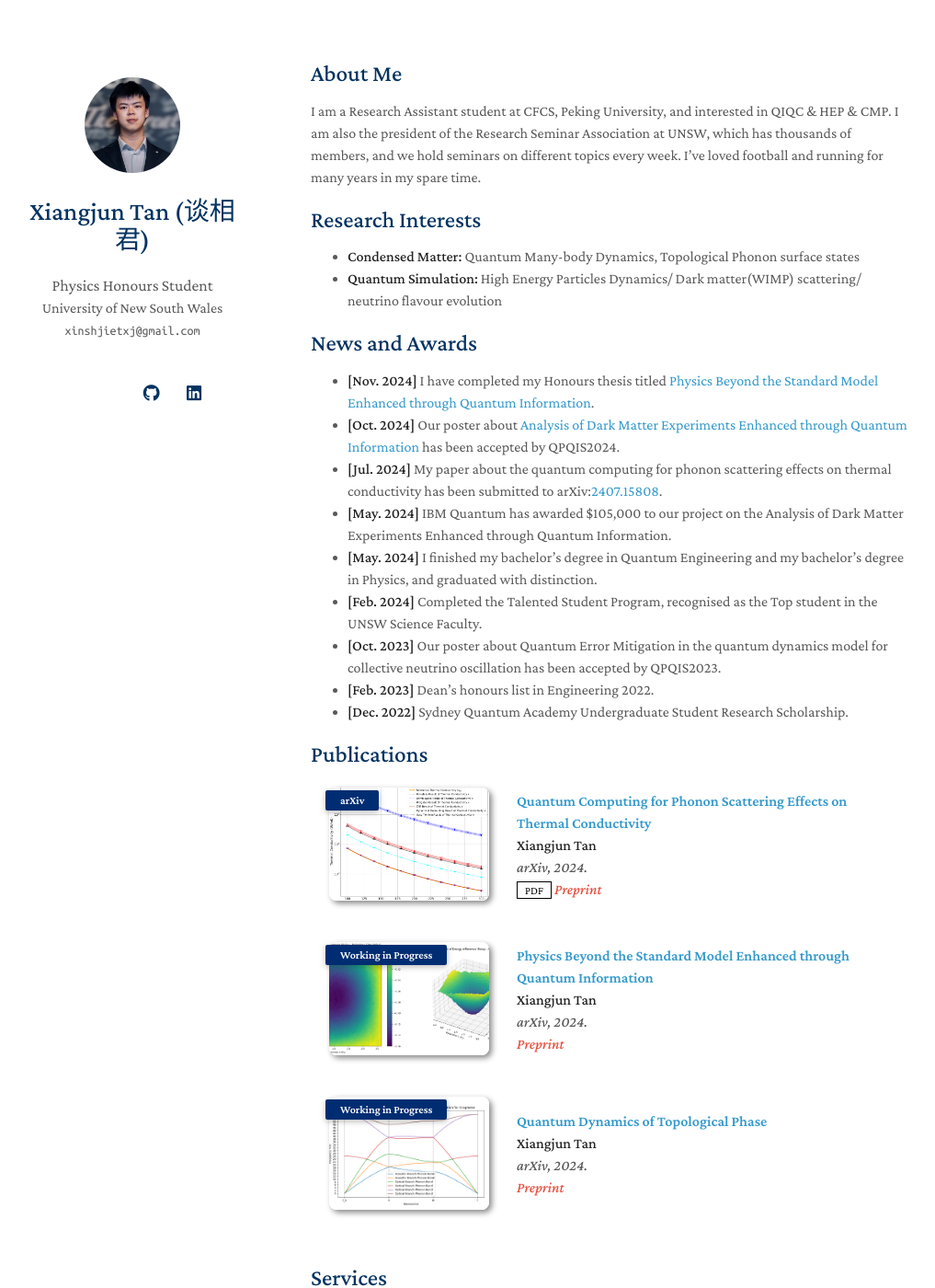
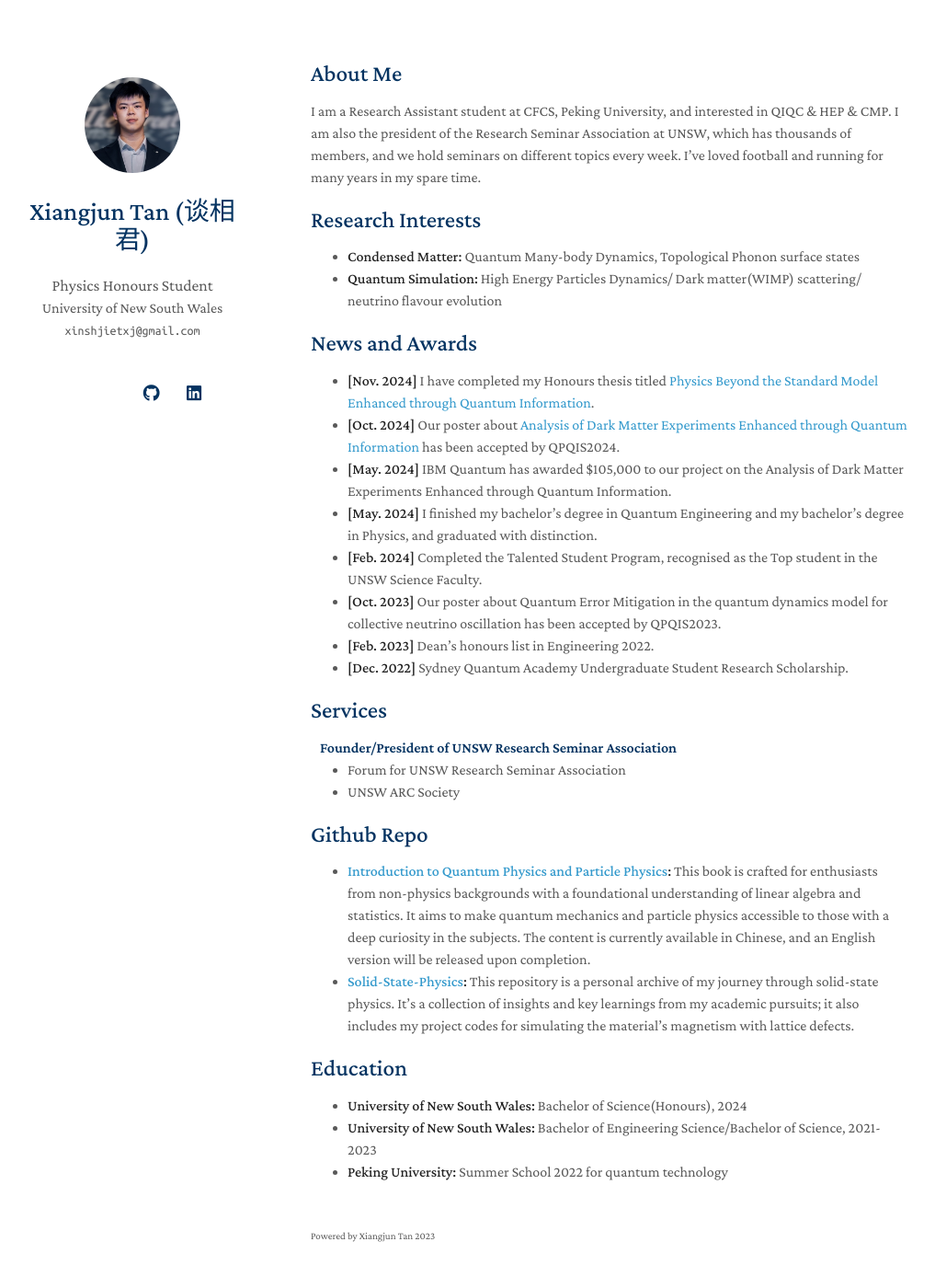
Before and after one commit to xiangjun-tan/xiangjun-tan.github.io, a Jekyll site: the page built from index.md, in a window 1280 px wide and 1400 px high. Shown: the whole window at 92% size, without its empty margins (132-1149 px from the left). Built offline with Jekyll 4.4.1, drawn with Linux system fonts in a browser that asks for light colours; nearby versions of some CDN libraries; a style sheet for code colours, icons or effects is not loaded; our own code applies the rules of GitHub Pages for plain Markdown files.

Commit message:
Update index.md

```diff
--- a/index.md
+++ b/index.md
@@ -14,7 +14,7 @@
 ## News and Awards
 - **[Nov. 2024]** I have completed my Honours thesis titled [Physics Beyond the Standard Model Enhanced through Quantum Information](https://github.com/xiangjun-tan/xiangjun-tan.github.io/blob/main/assets/files/Thesis_Xiangjun.pdf).
 - **[Oct. 2024]** Our poster about [Analysis of Dark Matter Experiments Enhanced  through Quantum Information](http://qpqis.baqis.ac.cn/2024/poster/poster-details/455) has been accepted by QPQIS2024.
-- **[Jul. 2024]** My paper about the quantum computing for phonon scattering effects on thermal conductivity has been submitted to arXiv:[2407.15808](https://arxiv.org/abs/2407.15808).
+<!--- **[Jul. 2024]** My paper about the quantum computing for phonon scattering effects on thermal conductivity has been submitted to arXiv:[2407.15808](https://arxiv.org/abs/2407.15808). -->
 - **[May. 2024]** IBM Quantum has awarded $105,000 to our project on the Analysis of Dark Matter Experiments Enhanced through Quantum Information.
 - **[May. 2024]** I finished my bachelor's degree in Quantum Engineering and my bachelor's degree in Physics, and graduated with distinction.
 - **[Feb. 2024]** Completed the Talented Student Program, recognised as the Top student in the UNSW Science Faculty.
@@ -23,7 +23,7 @@
 - **[Dec. 2022]** Sydney Quantum Academy Undergraduate Student Research Scholarship.
 
 <!-- {% include_relative _includes/publications.md %} -->
-{% include_relative _includes/publications.md %}
+<!-- {% include_relative _includes/publications.md %} -->
 {% include_relative _includes/services.md %}
 
 ## Github Repo
```
